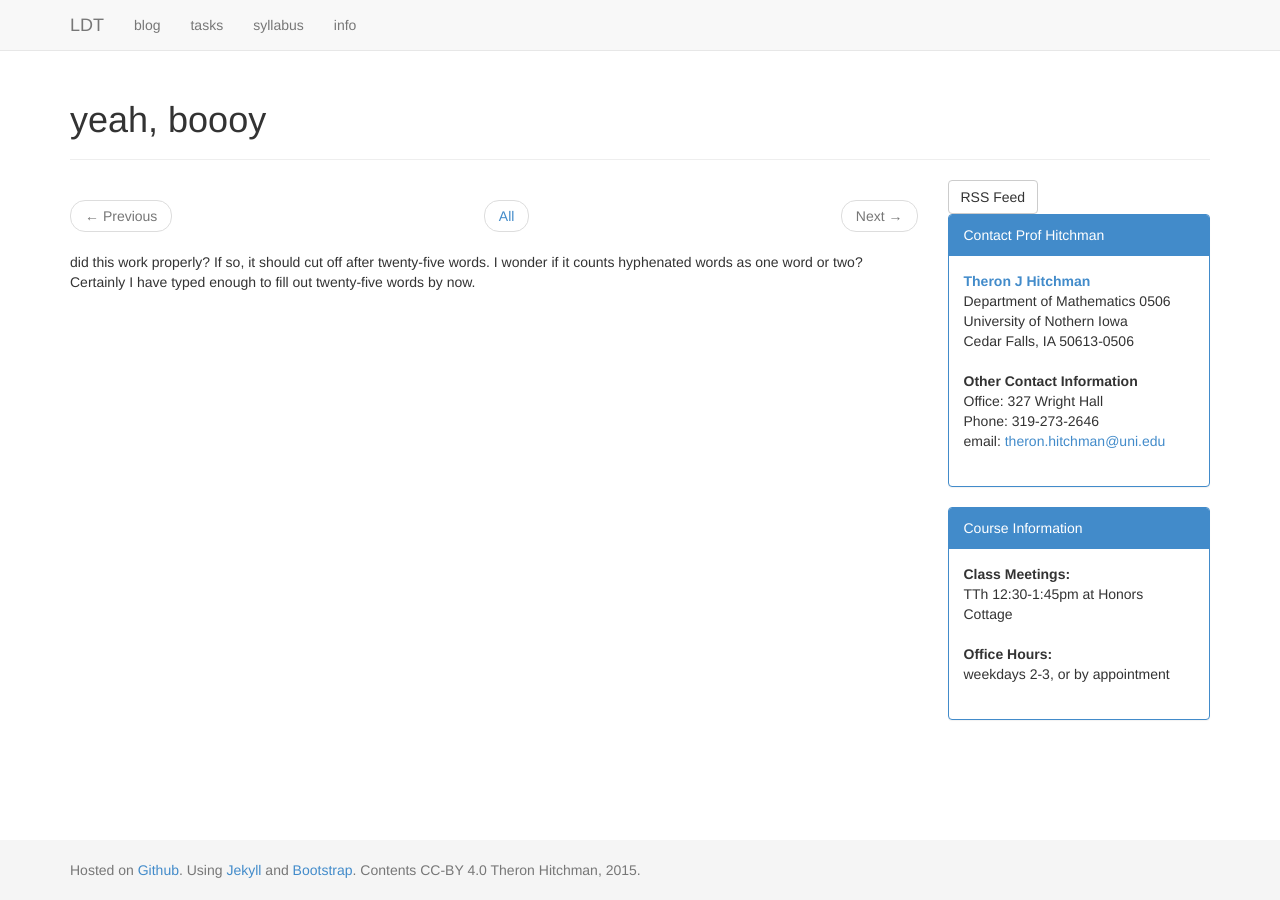
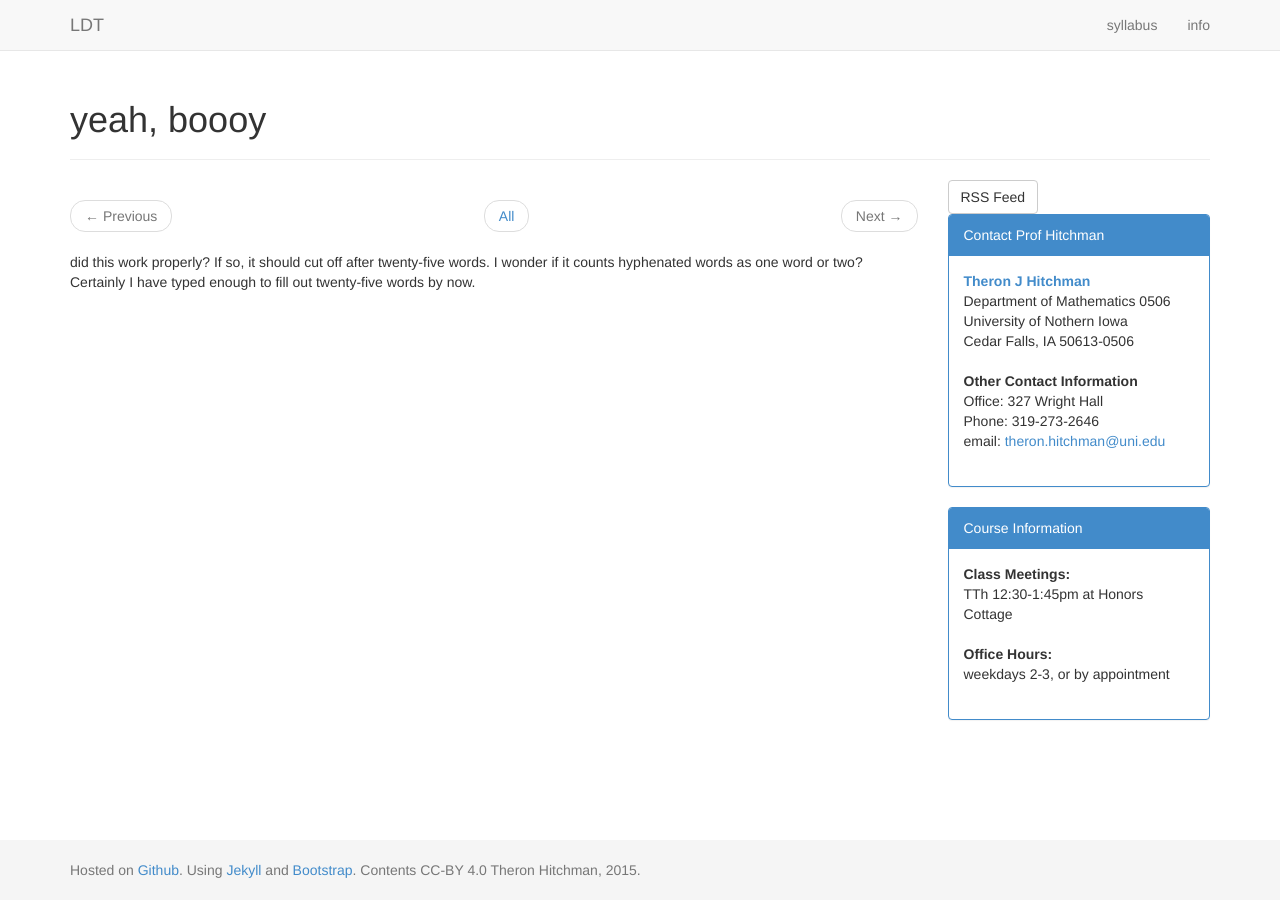
Before and after one commit to theronhitchman/low-dim-top, a Jekyll site: the page built from _posts/2015-08-25-test.md, in a window 1280 px wide. Built offline with Jekyll 4.4.1, drawn with Linux system fonts in a browser that asks for light colours; nearby versions of some CDN libraries.

Commit message:
simplify navbar

```diff
--- a/_includes/header.html
+++ b/_includes/header.html
@@ -39,17 +39,12 @@
           <a class="navbar-brand" href="{{ site.baseurl }}/">LDT</a>
         </div>
         <div class="collapse navbar-collapse">
-          <ul class="nav navbar-nav">
-            <li>
-              <a href="{{ site.baseurl }}/">blog</a>
-            </li>
-            <li>
-                <a href="{{ site.baseurl }}/assignments/">tasks</a>
-            </li>
+          <ul class="nav navbar-nav navbar-right">
             <li>
                 <a href="{{ site.baseurl }}/syllabus/">syllabus</a>
             </li>
-            <li><a href="{{ site.baseurl }}/info/">info</a>
+            <li>
+                <a href="{{ site.baseurl }}/info/">info</a>
             </li>
           </ul>
         </div><!--/.nav-collapse -->
```
